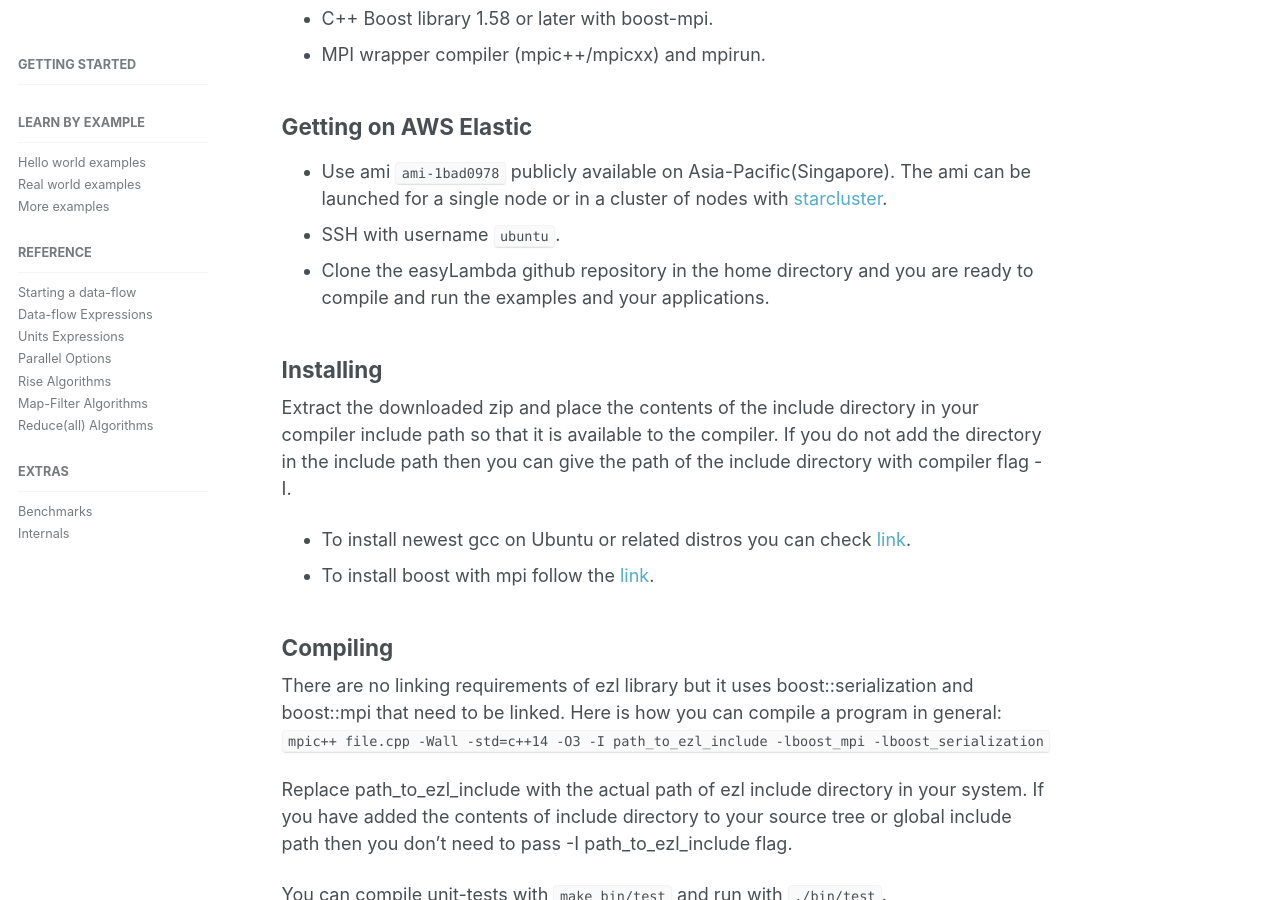
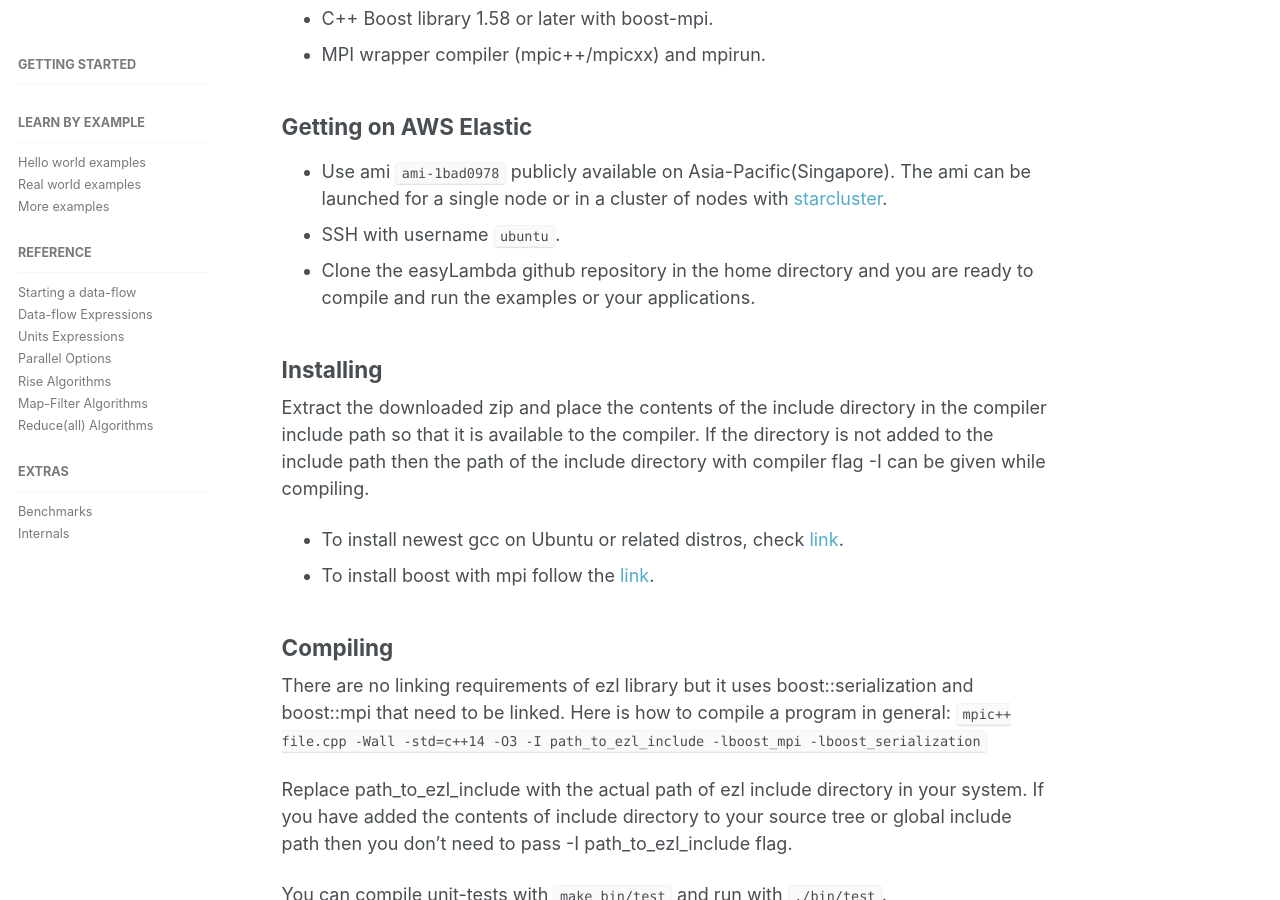
Before and after one commit to haptork/easyLambda, a Jekyll site: the page built from _docs/02-quick-start-guide.md, in a window 1280 px wide and 900 px high, scrolled down 452 px. Built offline with Jekyll 4.4.1, drawn with Linux system fonts in a browser that asks for light colours.

Commit message:
Update quick-start

```diff
--- a/_docs/02-quick-start-guide.md
+++ b/_docs/02-quick-start-guide.md
@@ -22,20 +22,21 @@ instructions given below for quick installation and usage.
    launched for a single node or in a cluster of nodes with [starcluster](http://star.mit.edu/cluster/docs/latest/quickstart.html).
  - SSH with username `ubuntu`.
  - Clone the easyLambda github repository in the home directory and you are
-   ready to compile and run the examples and your applications.
+   ready to compile and run the examples or your applications.
 
 ## Installing
 Extract the downloaded zip and place the contents of the include directory in
-your compiler include path so that it is available to the compiler. If you do
-not add the directory in the include path then you can give the path of the
-include directory with compiler flag -I.
-* To install newest gcc on Ubuntu or related distros you can check [link](http://askubuntu.com/questions/428198/getting-installing-gcc-g-4-9-on-ubuntu).
+the compiler include path so that it is available to the compiler. If the directory
+is not added to the include path then the path of the include directory with
+compiler flag -I can be given while compiling.
+
+* To install newest gcc on Ubuntu or related distros, check [link](http://askubuntu.com/questions/428198/getting-installing-gcc-g-4-9-on-ubuntu).
 * To install boost with mpi follow the [link](http://www.boost.org/doc/libs/1_61_0/doc/html/mpi/getting_started.html).
 
 ## Compiling
 There are no linking requirements of ezl library but it uses boost::serialization
 and boost::mpi that need to be linked.
-Here is how you can compile a program in general:
+Here is how to compile a program in general:
 `mpic++ file.cpp -Wall -std=c++14 -O3 -I path_to_ezl_include -lboost_mpi -lboost_serialization`
 
 Replace path_to_ezl_include with the actual path of ezl include directory in your
```
